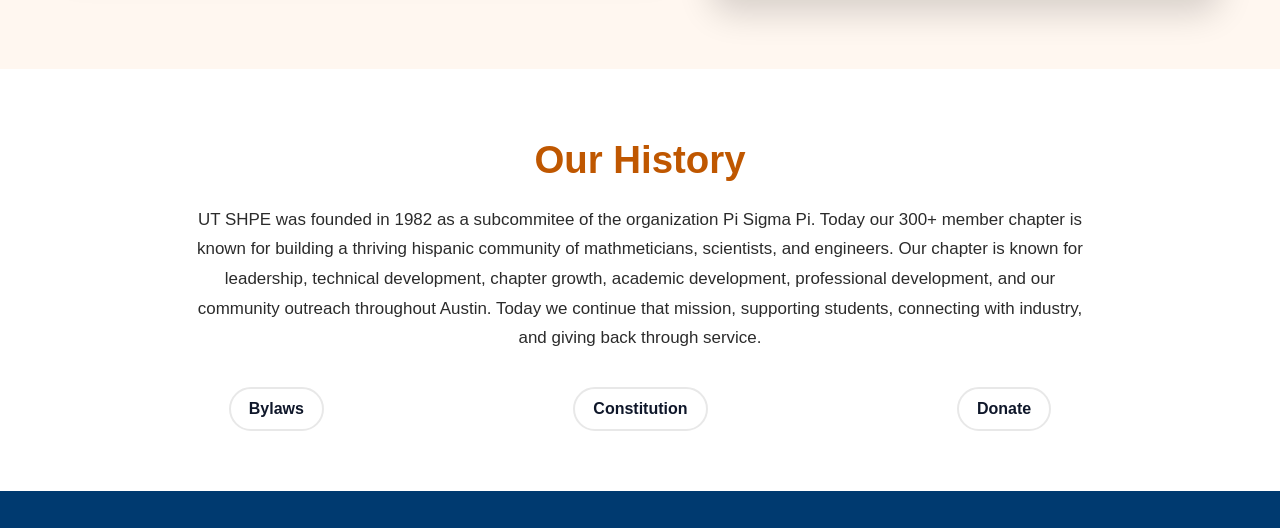
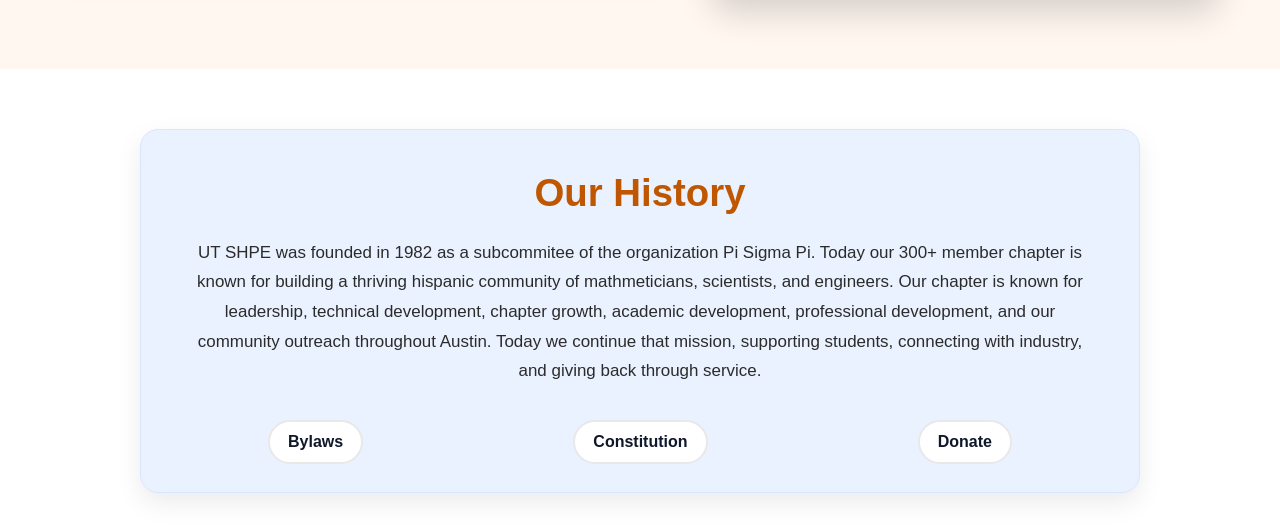
Before and after one commit to 620Jake/UTSHPEWebsiteTest, a plain HTML site: page About_Us.html in a window 1280 px wide. Shown: the part 2051-2579 px from the top of the page. Drawn offline with Linux system fonts and the light colour scheme; a script that the page names is missing; files whose address does not match are found by name.

Commit message:
Update about.css

```diff
--- a/assets/css/about.css
+++ b/assets/css/about.css
@@ -286,6 +286,18 @@
     background:#fff;
     padding:60px 20px;
 }
+
+.history .section {
+    position: relative;
+    max-width: 1000px;
+    margin: 0 auto;
+    padding: 32px 28px 28px;
+    border-radius: 18px;
+    background: #EAF2FF;
+    border: 1px solid #d9e6ff;
+    box-shadow: 0 10px 26px rgba(0,0,0,.08);
+}
+
 .history-title {
   text-align:center;
     color:#BF5700;
```
